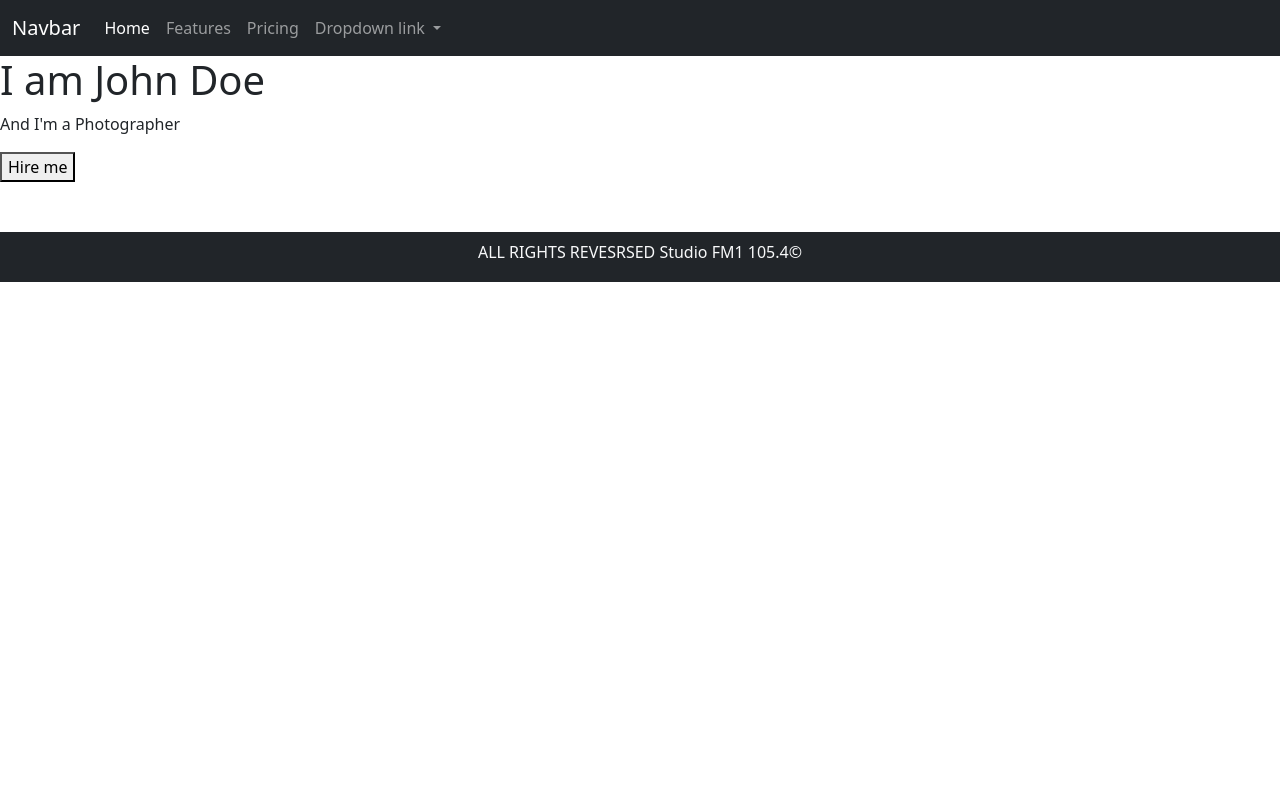
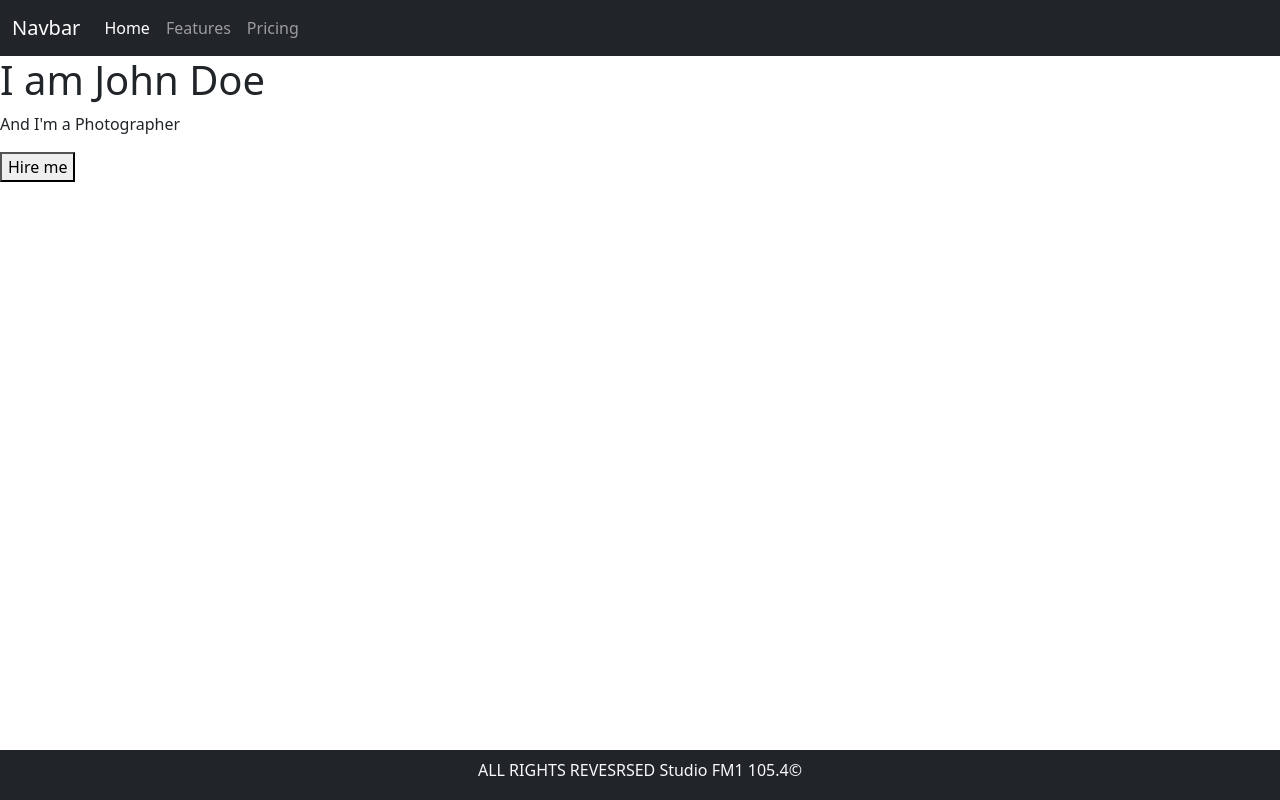
Before and after one commit to StudioFM1/studiofm1_website, a Node server app: page / in a window 1280 px wide. Run offline with Node 20, Linux system fonts and the light colour scheme; some libraries are stand-ins or nearby versions.

Commit message:
fix bugs in layout

```diff
--- a/public/css/layout.css
+++ b/public/css/layout.css
@@ -1,9 +1,13 @@
+html, body {
+    height: 100%;
+    margin: 0;
+}
+
 .wrapper {
     min-height: 100%;
     margin-bottom: -50px;
 }
 
-footer,
-.push {
+footer, .push {
     min-height: 50px;
 }
--- a/routes/index.js
+++ b/routes/index.js
@@ -1,8 +1,8 @@
 const express = require('express');
 const router = express.Router();
 
-router.get('/', (req,res,next)=>{
-    res.render('homepage')
+router.get('/', (req, res, next) => {
+    res.render('homepage', { title: 'Studio FM1 105.4' });
 });
 
 module.exports = router
--- a/views/homepage.ejs
+++ b/views/homepage.ejs
@@ -2,75 +2,25 @@
 <html lang="en">
 
 <head>
-    <meta charset="UTF-8">
-    <meta http-equiv="X-UA-Compatible" content="IE=edge">
-    <meta name="viewport" content="width=device-width, initial-scale=1.0">
-    <link type="text/css" href="/bootstrap/dist/css/bootstrap.min.css" rel="stylesheet">
-    <link type="text/css" href="/css/layout.css" rel="stylesheet">
-    <script type="text/javascript" src="/bootstrap/dist/js/bootstrap.min.js" defer></script>
-    <title>Studio FM1 105.4</title>
+    <%- include('./partials/head.ejs') %>
 </head>
 
 <body>
+    <h1 class="visually-hidden"><%= title %></h1>
     <div class="wrapper">
-        <header>
-            <nav class="navbar navbar-expand-lg navbar-dark bg-dark">
-                <div class="container-fluid">
-                    <a class="navbar-brand" href="#">Navbar</a>
-                    <button class="navbar-toggler" type="button" data-bs-toggle="collapse"
-                        data-bs-target="#navbarNavDropdown" aria-controls="navbarNavDropdown" aria-expanded="false"
-                        aria-label="Toggle navigation">
-                        <span class="navbar-toggler-icon"></span>
-                    </button>
-                    <div class="collapse navbar-collapse" id="navbarNavDropdown">
-                        <ul class="navbar-nav">
-                            <li class="nav-item">
-                                <a class="nav-link active" aria-current="page" href="#">Home</a>
-                            </li>
-                            <li class="nav-item">
-                                <a class="nav-link" href="#">Features</a>
-                            </li>
-                            <li class="nav-item">
-                                <a class="nav-link" href="#">Pricing</a>
-                            </li>
-                            <li class="nav-item dropdown">
-                                <a class="nav-link dropdown-toggle" href="#" id="navbarDropdownMenuLink" role="button"
-                                    data-bs-toggle="dropdown" aria-expanded="false">
-                                    Dropdown link
-                                </a>
-                                <ul class="dropdown-menu" aria-labelledby="navbarDropdownMenuLink">
-                                    <li><a class="dropdown-item" href="#">Action</a></li>
-                                    <li><a class="dropdown-item" href="#">Another action</a></li>
-                                    <li><a class="dropdown-item" href="#">Something else here</a></li>
-                                </ul>
-                            </li>
-                        </ul>
-                    </div>
-                </div>
-            </nav>
-        </header>
-        <main>
-            <h1 class="visually-hidden">Studio FM1 105.4</h1>
-            <div class="hero-image">
+        <%- include('./partials/header.ejs') %>
+        <section>
+            <div class="hero">
                 <div class="hero-text">
                     <h1>I am John Doe</h1>
                     <p>And I'm a Photographer</p>
                     <button>Hire me</button>
                 </div>
             </div>
-            <div class="push"></div>
+        </section>
 
-        </main>
-
-
-
-
-        <footer class="bg-dark  text-center text-light">
-            <div>
-                <p class="p-2">ALL RIGHTS REVESRSED Studio FM1 105.4&copy;</p>
-            </div>
-        </footer>
-
+        <div class="push"></div>
+    </div>
+    <%- include('./partials/footer.ejs') %>
 </body>
-
 </html>
--- /dev/null
+++ b/views/partials/favicon.ejs
@@ -0,0 +1,5 @@
+<link rel="apple-touch-icon" sizes="180x180" href="/favicon/apple-touch-icon.png">
+<link rel="icon" type="image/png" sizes="32x32" href="/favicon/favicon-32x32.png">
+<link rel="icon" type="image/png" sizes="16x16" href="/favicon/favicon-16x16.png">
+<link rel="manifest" href="/favicon/site.webmanifest">
+<link rel="mask-icon" href="/favicon/safari-pinned-tab.svg" color="#464646">
--- /dev/null
+++ b/views/partials/footer.ejs
@@ -0,0 +1,5 @@
+<footer class="bg-dark  text-center text-light">
+    <div>
+        <p class="p-2">ALL RIGHTS REVESRSED Studio FM1 105.4&copy;</p>
+    </div>
+</footer>
--- /dev/null
+++ b/views/partials/head.ejs
@@ -0,0 +1,8 @@
+<meta charset="UTF-8">
+<meta http-equiv="X-UA-Compatible" content="IE=edge">
+<meta name="viewport" content="width=device-width, initial-scale=1.0">
+<%- include('./favicon.ejs') %>
+<link type="text/css" href="/bootstrap/dist/css/bootstrap.min.css" rel="stylesheet">
+<link type="text/css" href="/css/layout.css" rel="stylesheet">
+<script type="text/javascript" src="/bootstrap/dist/js/bootstrap.min.js" defer></script>
+<title><%= title %></title>
--- /dev/null
+++ b/views/partials/header.ejs
@@ -0,0 +1,34 @@
+<header>
+    <nav class="navbar navbar-expand-lg navbar-dark bg-dark">
+        <div class="container-fluid">
+            <a class="navbar-brand" href="#">Navbar</a>
+            <button class="navbar-toggler" type="button" data-bs-toggle="collapse" data-bs-target="#navbarNavDropdown" aria-controls="navbarNavDropdown" aria-expanded="false" aria-label="Toggle navigation">
+                <span class="navbar-toggler-icon"></span>
+            </button>
+            <div class="collapse navbar-collapse" id="navbarNavDropdown">
+                <ul class="navbar-nav">
+                    <li class="nav-item">
+                        <a class="nav-link active" aria-current="page" href="#">Home</a>
+                    </li>
+                    <li class="nav-item">
+                        <a class="nav-link" href="#">Features</a>
+                    </li>
+                    <li class="nav-item">
+                        <a class="nav-link" href="#">Pricing</a>
+                    </li>
+                    <!-- <li class="nav-item dropdown">
+                        <a class="nav-link dropdown-toggle" href="#" id="navbarDropdownMenuLink" role="button"
+                            data-bs-toggle="dropdown" aria-expanded="false">
+                            Dropdown link
+                        </a>
+                        <ul class="dropdown-menu" aria-labelledby="navbarDropdownMenuLink">
+                            <li><a class="dropdown-item" href="#">Action</a></li>
+                            <li><a class="dropdown-item" href="#">Another action</a></li>
+                            <li><a class="dropdown-item" href="#">Something else here</a></li>
+                        </ul>
+                    </li> -->
+                </ul>
+            </div>
+        </div>
+    </nav>
+</header>
```
Also changed, not shown: public/favicon/browserconfig.xml (added, +9 -0 lines), public/favicon/android-chrome-192x192.png (added), public/favicon/android-chrome-512x512.png (added), public/favicon/apple-touch-icon.png (added), public/favicon/favicon-16x16.png (added), public/favicon/favicon-32x32.png (added), public/favicon/favicon.ico (added), public/favicon/mstile-150x150.png (added), public/favicon/safari-pinned-tab.svg (added), public/favicon/site.webmanifest (added).
